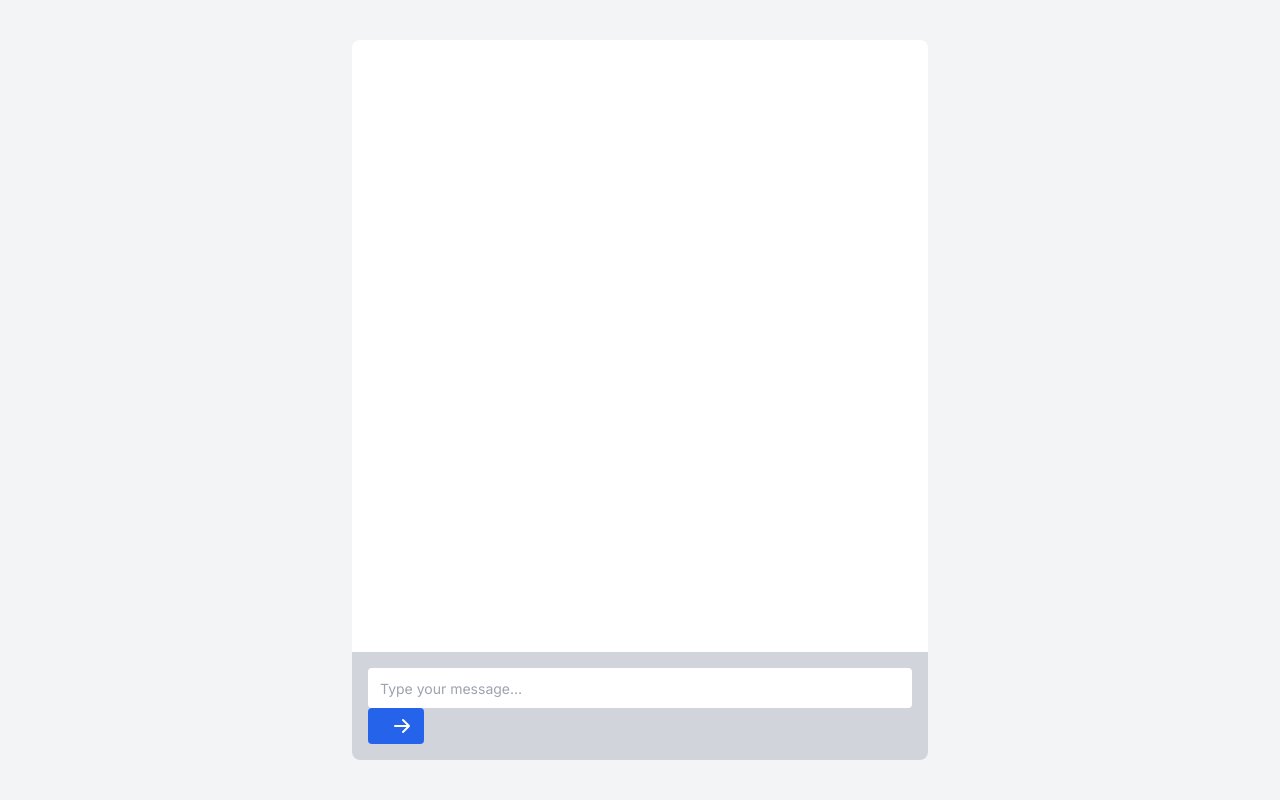
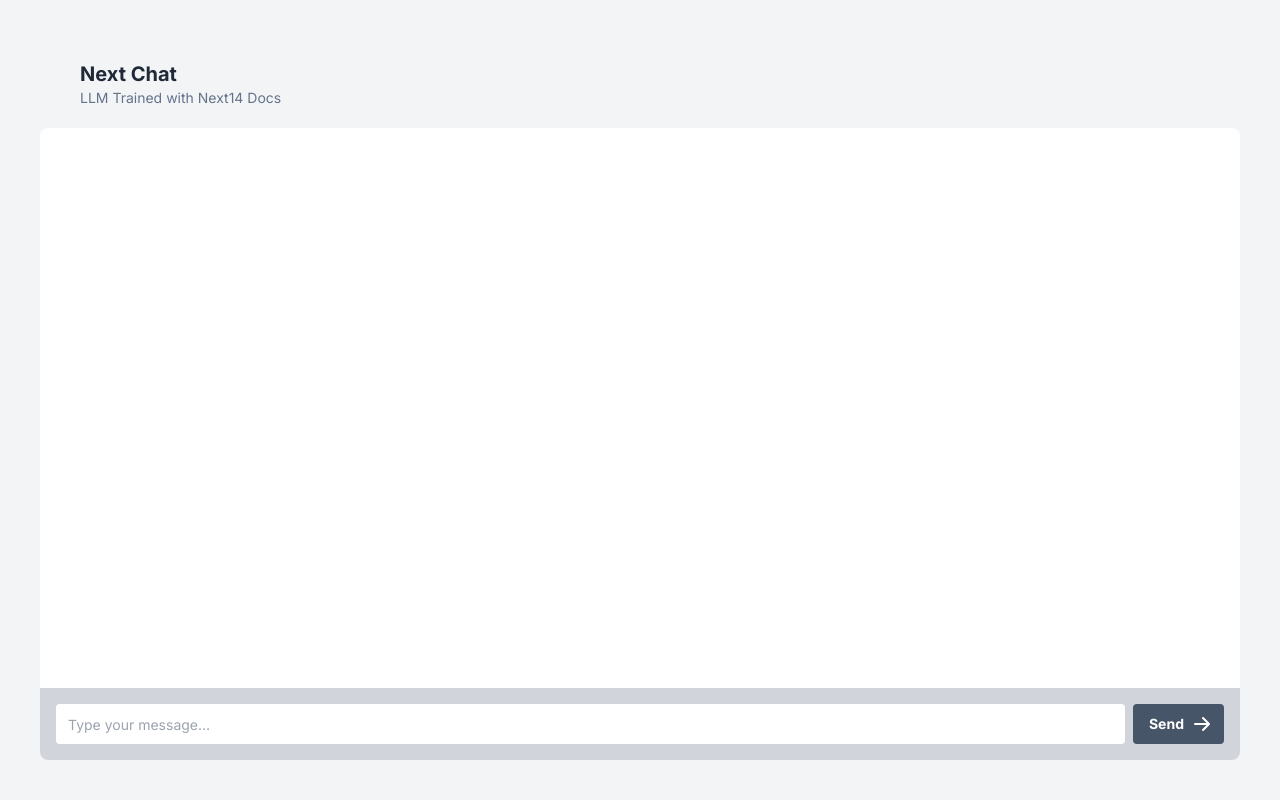
Before and after one commit to FAHADPN/Next-Tail, a Django app: page /nextAI in a window 1280 px wide. Run offline with Django 5.2, Linux system fonts and the light colour scheme; some libraries are stand-ins or nearby versions.

Commit message:
changed next

```diff
--- a/templates/next.html
+++ b/templates/next.html
@@ -21,9 +21,14 @@
 </head>
 
 <body class="flex flex-col items-center justify-center w-screen min-h-screen bg-gray-100 text-gray-800 p-10">
-
+  <header class="w-full px-10 py-5 flex items-center justify-center">
+    <div class="flex flex-col max-w-[1200px] w-full">
+      <h1 class="font-bold text-xl">Next Chat</h1>
+      <p class="text-sm text-slate-500">LLM Trained with Next14 Docs</p>
+    </div>
+  </header>
   <!-- Component Start -->
-    <div class="flex flex-col flex-grow w-full max-w-xl bg-white rounded-lg overflow-hidden">
+  <div class="flex flex-col flex-grow w-full max-w-[1300px] bg-white rounded-lg overflow-hidden">
     <div class=" flex flex-col flex-grow h-0 p-4 overflow-auto" id="chats">
       <!-- Chat messages will be displayed here -->
       <!-- <div class="flex w-full mt-2 space-x-3 max-w-xs">
@@ -36,16 +41,19 @@
                 </div>
             </div> -->
     </div>
-
-        <div class="bg-gray-300 p-4">
+    <div class="bg-gray-300 p-4 flex gap-2">
       <input class="flex items-center h-10 w-full rounded px-3 text-sm" id="user_input" type="text"
         placeholder="Type your message…">
-            <button class="bg-blue-600 hover:bg-blue-700 text-white font-bold py-2 px-4 rounded" id="send_message"><svg class="w-5 h-5 ml-2 -mr-1" fill="currentColor" viewBox="0 0 20 20"
-                xmlns="http://www.w3.org/2000/svg">
+      <button class="flex items-center bg-slate-600 hover:bg-blue-700 text-white text-sm font-bold py-2 px-4 rounded"
+        id="send_message">
+        Send
+        <svg class="w-5 h-5 ml-2 -mr-1" fill="currentColor" viewBox="0 0 20 20" xmlns="http://www.w3.org/2000/svg">
           <path fill-rule="evenodd"
             d="M10.293 3.293a1 1 0 011.414 0l6 6a1 1 0 010 1.414l-6 6a1 1 0 01-1.414-1.414L14.586 11H3a1 1 0 110-2h11.586l-4.293-4.293a1 1 0 010-1.414z"
-                    clip-rule="evenodd"></path>
-            </svg></button>
+            clip-rule="evenodd">
+          </path>
+        </svg>
+      </button>
     </div>
   </div>
   <script src="https://code.jquery.com/jquery-latest.js"></script>
@@ -112,7 +120,7 @@
         controller = null;
       }
     }
-    function htmlDecode(input){
+    function htmlDecode(input) {
       var doc = new DOMParser().parseFromString(input, "text/html");
       return doc.documentElement.textContent;
     }
@@ -122,7 +130,7 @@
       const text = new TextDecoder().decode(dataChunk);
       const letters = text;
       //console.log(letters);
-      const ids = idCount-1;
+      const ids = idCount - 1;
       const chat = document.getElementById(`${ids}`);
       const decodedText = htmlDecode(marked.parse(letters))
       console.log(decodedText);
```
Lines whose indentation alone changed are shown as unchanged.
